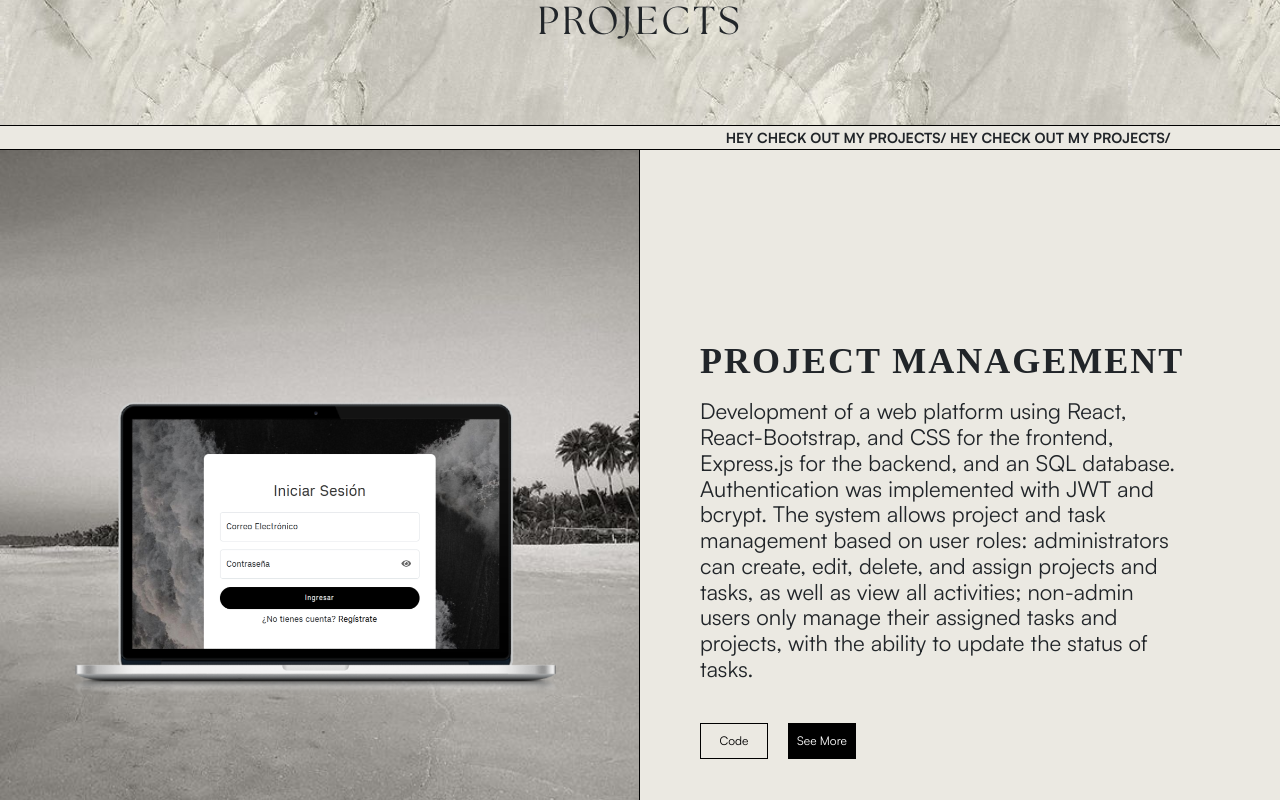
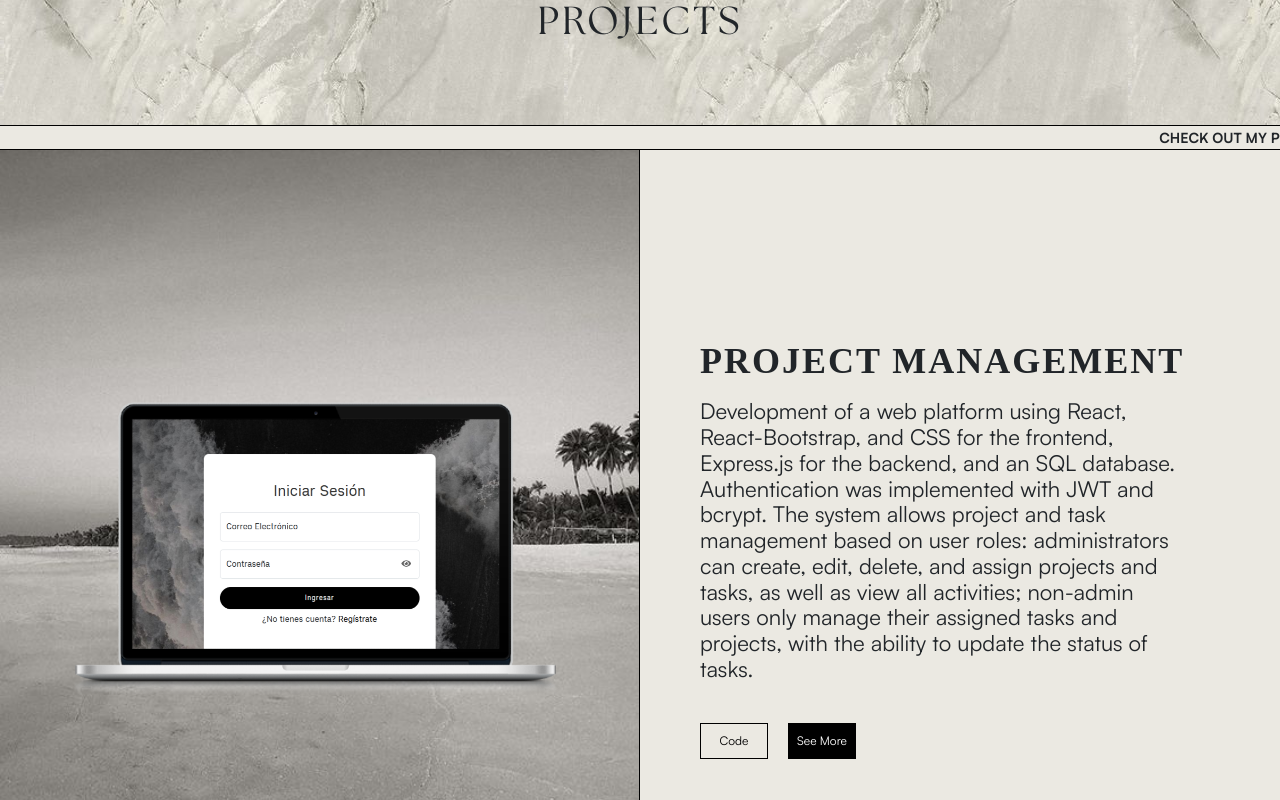
Before and after one commit to Miliros/portfolio, a React (Create React App) app: page / in a window 1280 px wide. Shown: the part 880-1680 px from the top of the page. Built offline with nearby package versions, Linux system fonts and the light colour scheme; a web font is replaced by a local one.

Commit message:
title animate

```diff
--- a/src/components/Contact/Contact.jsx
+++ b/src/components/Contact/Contact.jsx
@@ -112,18 +112,7 @@ export default function Contact() {
               style.phrase + (shouldAnimate ? ` ${style.animate}` : "")
             }
           >
-            <span> CONTACT ME/</span>
-            <span> CONTACT ME/</span>
-            <span> CONTACT ME/</span>
-            <span> CONTACT ME/</span>
-            <span> CONTACT ME/</span>
-            <span> CONTACT ME/</span>
-            <span> CONTACT ME/</span>
-            <span> CONTACT ME/</span>
-            <span> CONTACT ME/</span>
-            <span> CONTACT ME/</span>
-            <span> CONTACT ME/</span>
-            <span> CONTACT ME/</span>
+            {Array(14).fill(<span> CONTACT ME/</span>)}
           </div>
         </div>
         <div className={style.backgroundImag}>
--- a/src/components/Proyects/Proyects.jsx
+++ b/src/components/Proyects/Proyects.jsx
@@ -1,4 +1,4 @@
-import React, { useEffect, useState } from "react";
+import React, { useEffect, useState, useRef } from "react";
 import style from "./Proyects.module.scss";
 
 import pokeLanding from "../../images/poke.png";
@@ -28,6 +28,9 @@ export default function Proyects() {
   const [showCarouselMsc, setShowCarouselMsc] = useState(false);
   const [showDashCarousel, setshowDashCarousel] = useState(false);
   const [showCarouselManagement, setShowCarouselManagement] = useState(false);
+
+  const [shouldAnimate, setShouldAnimate] = useState(false);
+  const projectRef = useRef(null);
 
   const handleClose = () => {
     setShowCarouselPokemon(false);
@@ -78,6 +81,33 @@ export default function Proyects() {
     return () => intervals.forEach(clearInterval); // Limpio intervalos al desmontar
   }, []);
 
+  useEffect(() => {
+    const options = {
+      root: null,
+      rootMargin: "0px",
+      threshold: 0.2,
+    };
+    const handleIntersection = (entries) => {
+      const entry = entries[0];
+      if (entry.isIntersecting) {
+        setShouldAnimate(true);
+      } else {
+        setShouldAnimate(false);
+      }
+    };
+
+    const observer = new IntersectionObserver(handleIntersection, options);
+
+    if (projectRef.current) {
+      observer.observe(projectRef.current);
+    }
+
+    return () => {
+      if (projectRef.current) {
+        observer.unobserve(projectRef.current);
+      }
+    };
+  }, []);
   const changePhoto = (key, images) => {
     setPhotos((prevPhotos) => {
       const currentIndex = images.indexOf(prevPhotos[key]);
@@ -87,15 +117,18 @@ export default function Proyects() {
   };
 
   return (
-    <section id="proyects">
+    <section id="proyects" ref={projectRef}>
       <div className={style.cntnProyects}>
         <div className={style.backgroundTittle}>
           <p className={style.title}>PROJECTS</p>
         </div>
         <div className={style.container}>
-          <div className={style.phrase}>
-            <span className={style.animate}> HEY CHECK OUT MY PROJECTS/</span>
-            <span className={style.animate}> HEY CHECK OUT MY PROJECTS/</span>
+          <div
+            className={
+              style.phrase + (shouldAnimate ? ` ${style.animate}` : "")
+            }
+          >
+            {Array(14).fill(<span> CHECK OUT MY PROJECTS/</span>)}
           </div>
         </div>
 
--- a/src/components/Proyects/Proyects.module.scss
+++ b/src/components/Proyects/Proyects.module.scss
@@ -313,16 +313,20 @@
     font-size: 10px;
   }
 }
+.animate {
+  animation: moveLeft linear infinite 45s; /* Utiliza la animación "moveLeft" */
+  animation-delay: 0s;
+  animation-fill-mode: forwards; /* Mantiene el estado final de la animación */
+}
 
 @keyframes moveLeft {
   0% {
-    transform: translateX(100%); /* Comienza desde la derecha de la pantalla */
+    transform: translateX(100%);
   }
   100% {
     transform: translateX(-100%); /* Termina en la izquierda de la pantalla */
   }
 }
-
 .lineTt {
   width: 100%;
   height: 5px;
```
